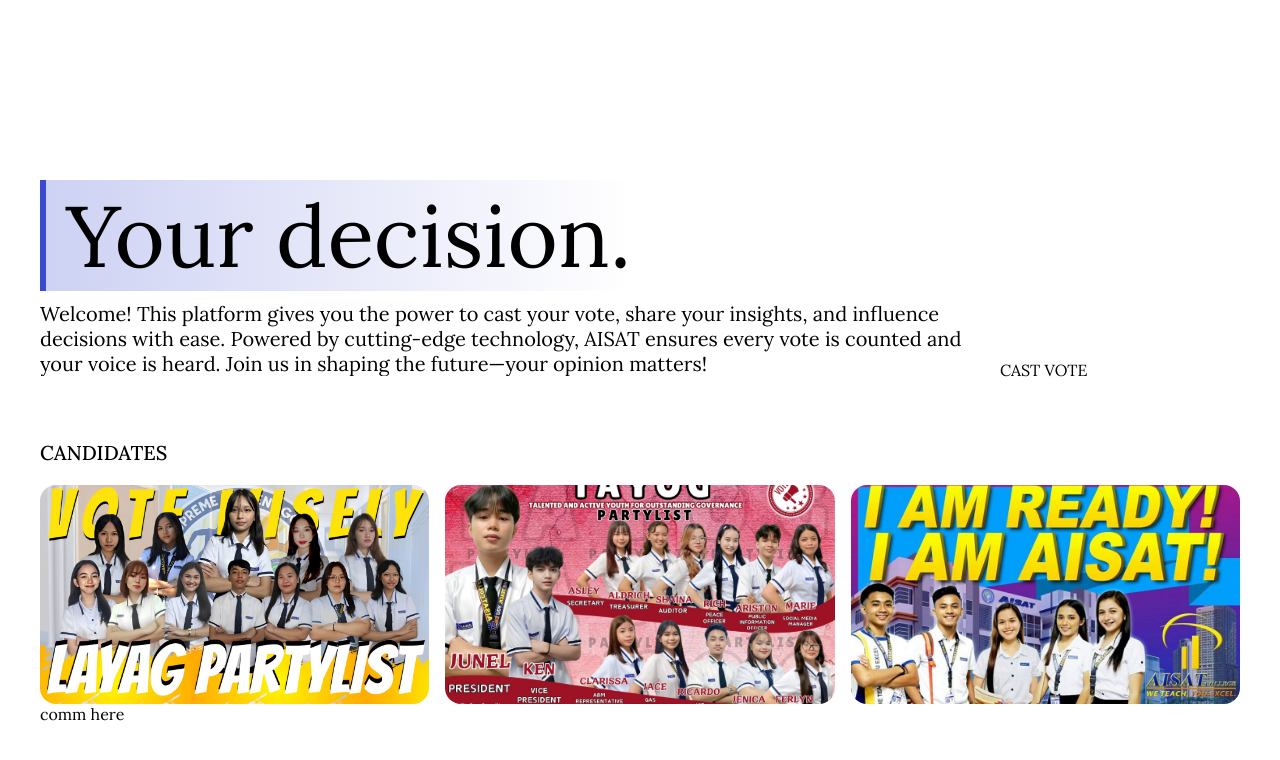
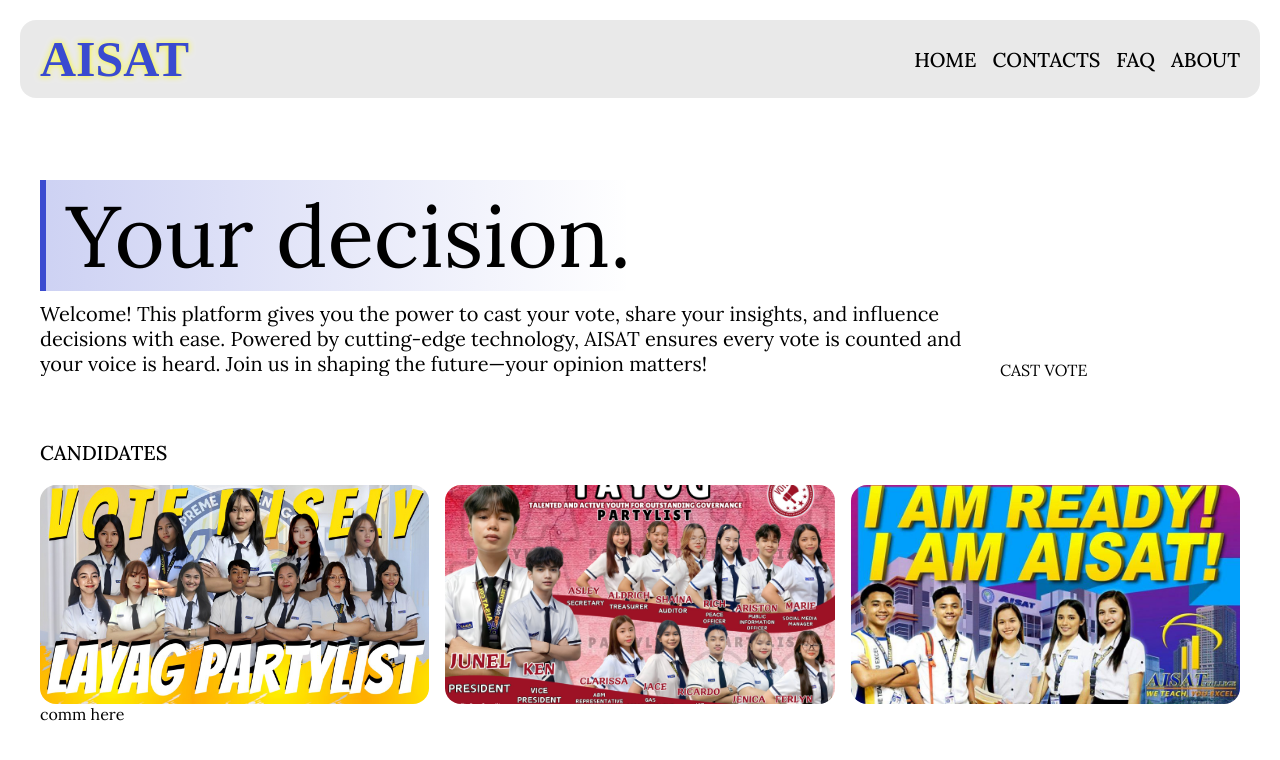
Before and after one commit to roegie/ssg-voting, a Vue app: page / in a window 1280 px wide. Shown: the top 760 px of the page. Built offline with nearby package versions, Linux system fonts and the light colour scheme.

Commit message:
connect na yung header

```diff
--- a/src/App.vue
+++ b/src/App.vue
@@ -1,5 +1,12 @@
 <template>
-  <main>
-    <RouterView></RouterView>
-  </main>
+  <div>
+    <Header />
+    <main>
+      <RouterView></RouterView>
+    </main>
+  </div>
 </template>
+
+<script setup>
+import Header from './components/Header.vue';
+</script>
```
